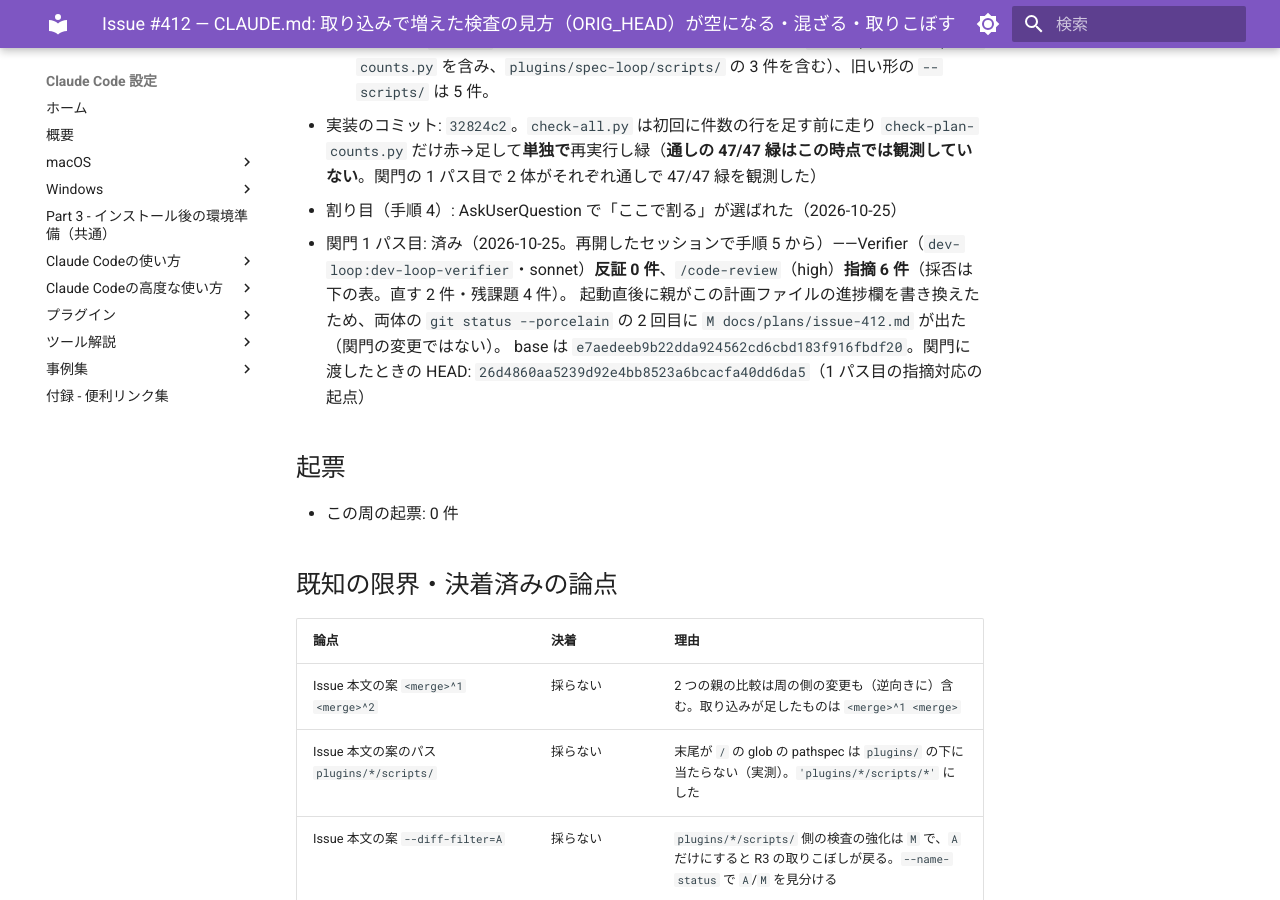
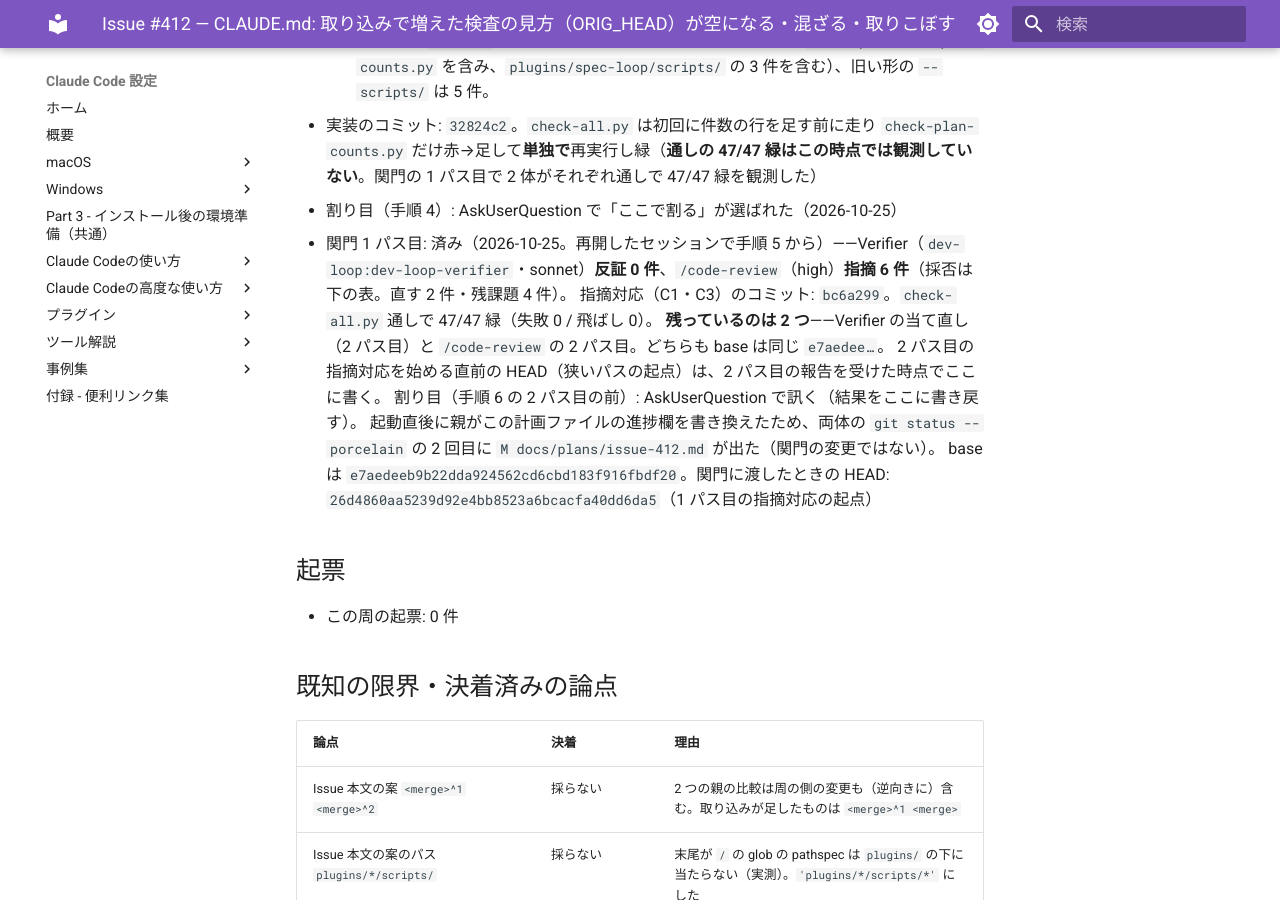
Before and after one commit to hdknr/claude-code-setup, an MkDocs documentation site: the page built from docs/plans/issue-412.md, in a window 1280 px wide and 900 px high, scrolled down 3121 px. Built offline with MkDocs 1.6.1 and Material for MkDocs 9.7.7, drawn with Linux system fonts in a browser that asks for light colours.

Commit message:
docs(plans): #412 の再開点（2 パス目の前の割り目）
Co-Authored-By: Claude Opus 5.5 <noreply@anthropic.com>

```diff
--- a/docs/plans/issue-412.md
+++ b/docs/plans/issue-412.md
@@ -71,6 +71,10 @@ Issue 本文の「案」は検査対象であって要件ではない（とく
 - 実装のコミット: `32824c2`。`check-all.py` は初回に件数の行を足す前に走り `check-plan-counts.py` だけ赤→足して**単独で**再実行し緑（**通しの 47/47 緑はこの時点では観測していない**。関門の 1 パス目で 2 体がそれぞれ通しで 47/47 緑を観測した）
 - 割り目（手順 4）: AskUserQuestion で「ここで割る」が選ばれた（2026-10-25）
 - 関門 1 パス目: 済み（2026-10-25。再開したセッションで手順 5 から）——Verifier（`dev-loop:dev-loop-verifier`・sonnet）**反証 0 件**、`/code-review`（high）**指摘 6 件**（採否は下の表。直す 2 件・残課題 4 件）。
+  指摘対応（C1・C3）のコミット: `bc6a299`。`check-all.py` 通しで 47/47 緑（失敗 0 / 飛ばし 0）。
+  **残っているのは 2 つ**——Verifier の当て直し（2 パス目）と `/code-review` の 2 パス目。どちらも base は同じ `e7aedee…`。
+  2 パス目の指摘対応を始める直前の HEAD（狭いパスの起点）は、2 パス目の報告を受けた時点でここに書く。
+  割り目（手順 6 の 2 パス目の前）: AskUserQuestion で訊く（結果をここに書き戻す）。
   起動直後に親がこの計画ファイルの進捗欄を書き換えたため、両体の `git status --porcelain` の 2 回目に ` M docs/plans/issue-412.md` が出た（関門の変更ではない）。
   base は `e7aedeeb9b22dda924562cd6cbd183f916fbdf20`。関門に渡したときの HEAD: `26d4860aa5239d92e4bb8523a6bcacfa40dd6da5`（1 パス目の指摘対応の起点）
 
```
